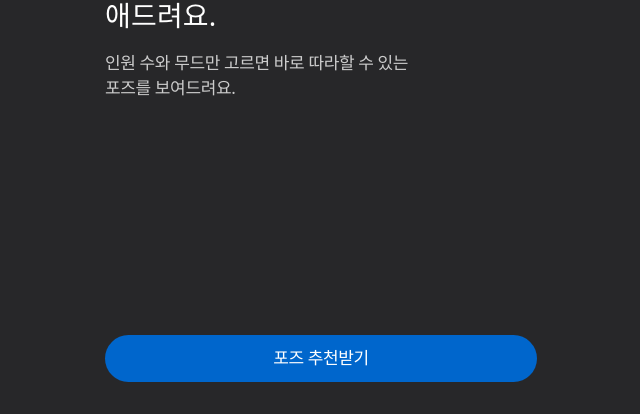
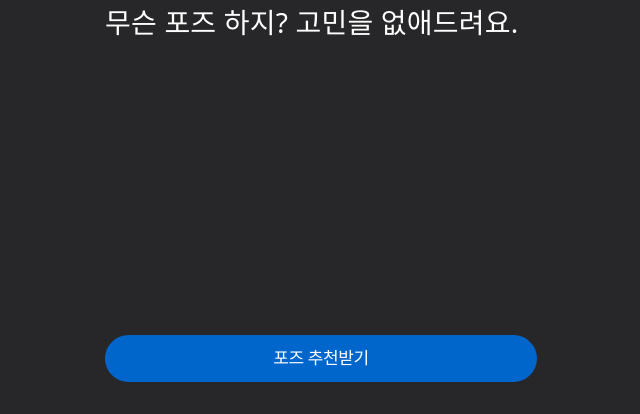
Before and after one commit to a9663-cpu/Pose_ON, a plain HTML site: page index.html in a window 1280 px wide. Shown: the part 386-800 px from the top of the page, without its empty margins (319-959 px from the left). Drawn offline with Linux system fonts and the light colour scheme.

Commit message:
홈 화면 카피 정리
- 메인 카피에서 10초 표현을 빼고 짧게 줄임
- 보조 카피 한 줄 삭제 (아이브로우와 CTA만으로 의도가 전달됨)
- 쓰이지 않게 된 .home__sub 스타일 제거

Co-Authored-By: Claude Opus 5 <noreply@anthropic.com>

```diff
--- a/src/screens/home.js
+++ b/src/screens/home.js
@@ -33,11 +33,7 @@ export function createHomeScreen() {
       ]),
       el('p', {
         class: 'home__copy t-lead',
-        text: '무슨 포즈 하지? 고민하는 10초를 없애드려요.',
-      }),
-      el('p', {
-        class: 'home__sub t-body',
-        text: '인원 수와 무드만 고르면 바로 따라할 수 있는 포즈를 보여드려요.',
+        text: '무슨 포즈 하지? 고민을 없애드려요.',
       }),
     ]),
 
--- a/styles/app.css
+++ b/styles/app.css
@@ -332,11 +332,6 @@ html[data-screen='deck'] body {
 
 .home__copy {
   margin-bottom: var(--space-md);
-}
-
-.home__sub {
-  color: var(--color-body-muted);
-  max-width: 32ch;
 }
 
 .home__actions {
```
